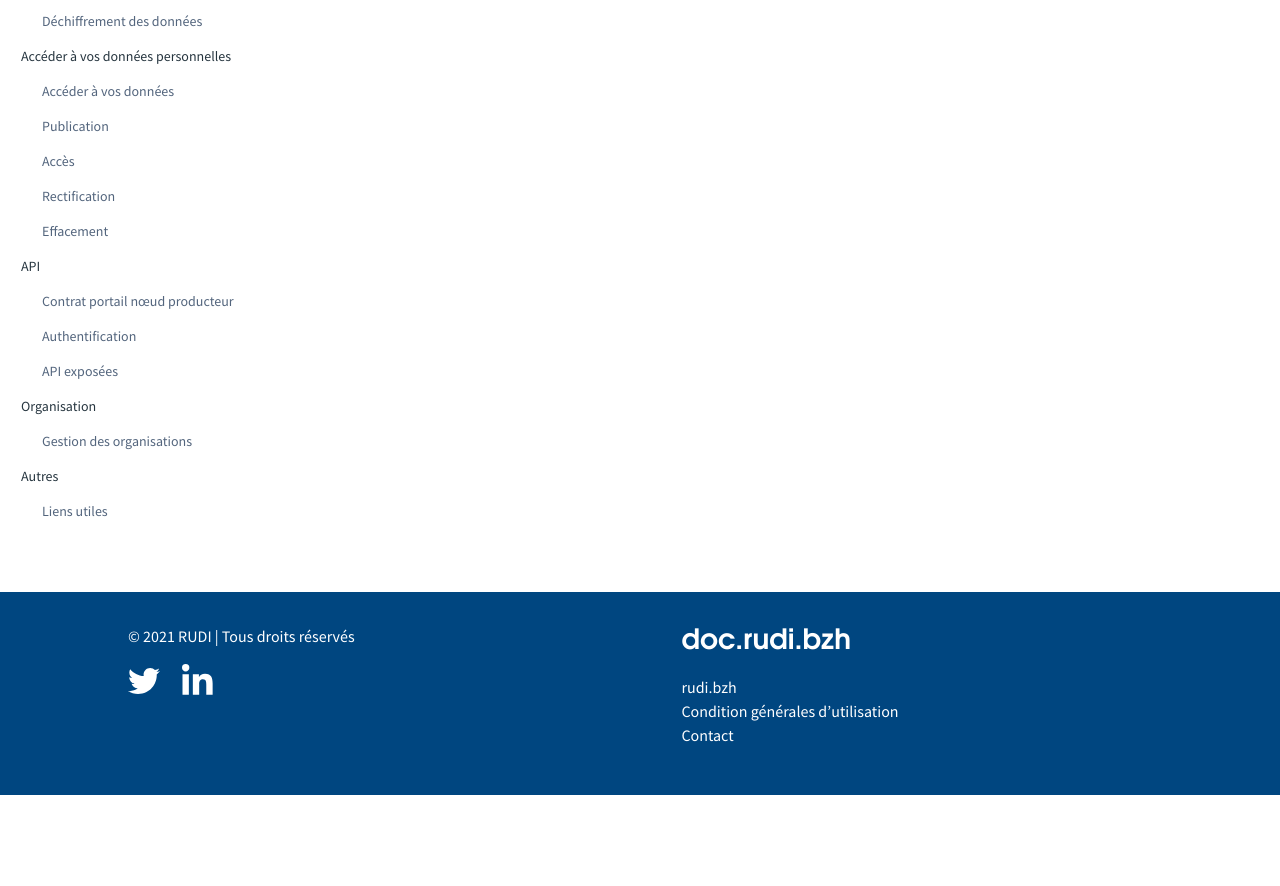
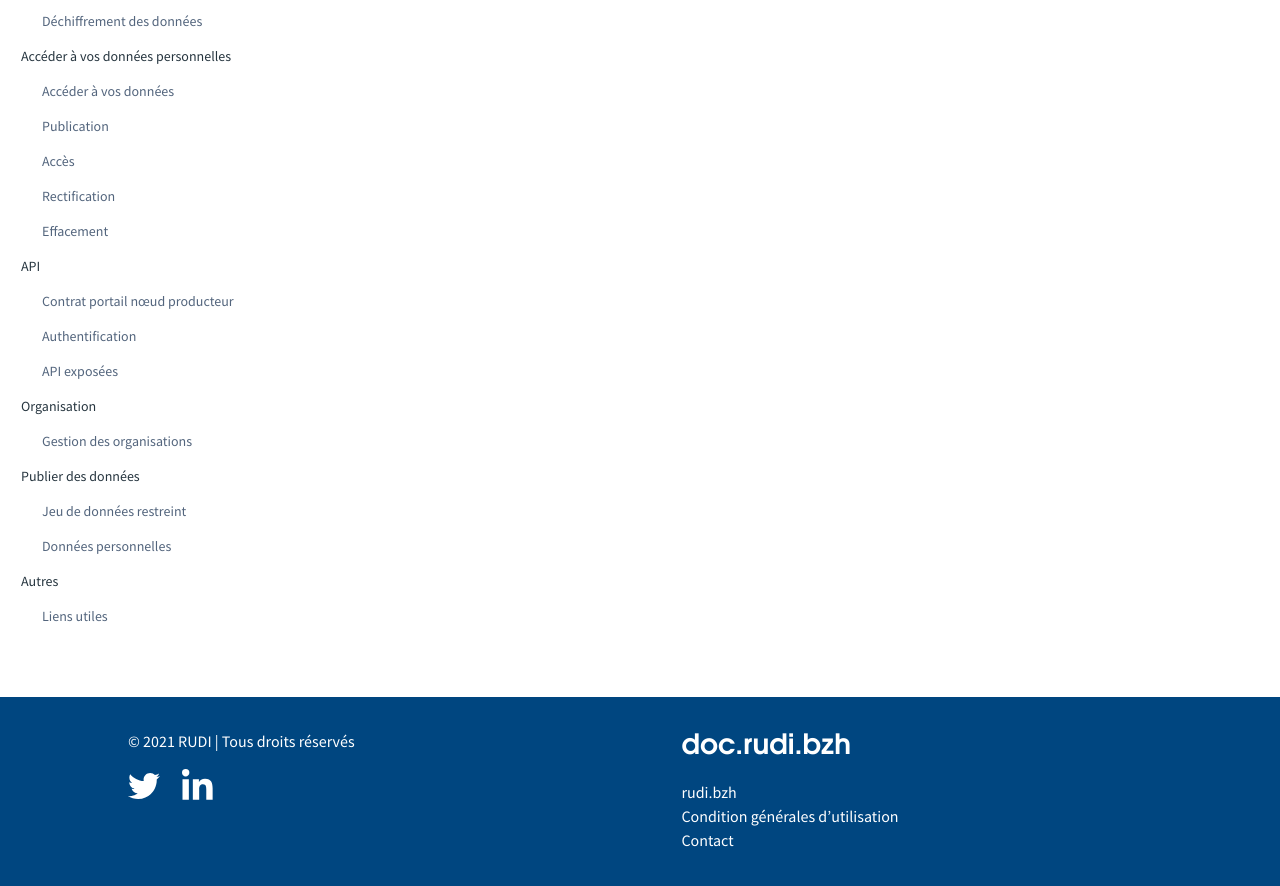
Before and after one commit to sigrennesmetropole/rudi_documentation, a Jekyll site: the page built from index.md, in a window 1280 px wide and 900 px high, scrolled down 730 px. Shown: the top 886 px of the window. Built offline with Jekyll 4.4.1, drawn with Linux system fonts in a browser that asks for light colours; before the commit the page ends 1525 px from its top, so only the background shows below that.

Commit message:
Update _config.yml

```diff
--- a/_config.yml
+++ b/_config.yml
@@ -58,8 +58,13 @@ collections:
     title: Organisation
     output: true
 
+  publication:
+    order: 6
+    title: Publier des données
+    output: true
+
   autres:
-    order: 6
+    order: 7
     title: Autres
     output: true
 
```
